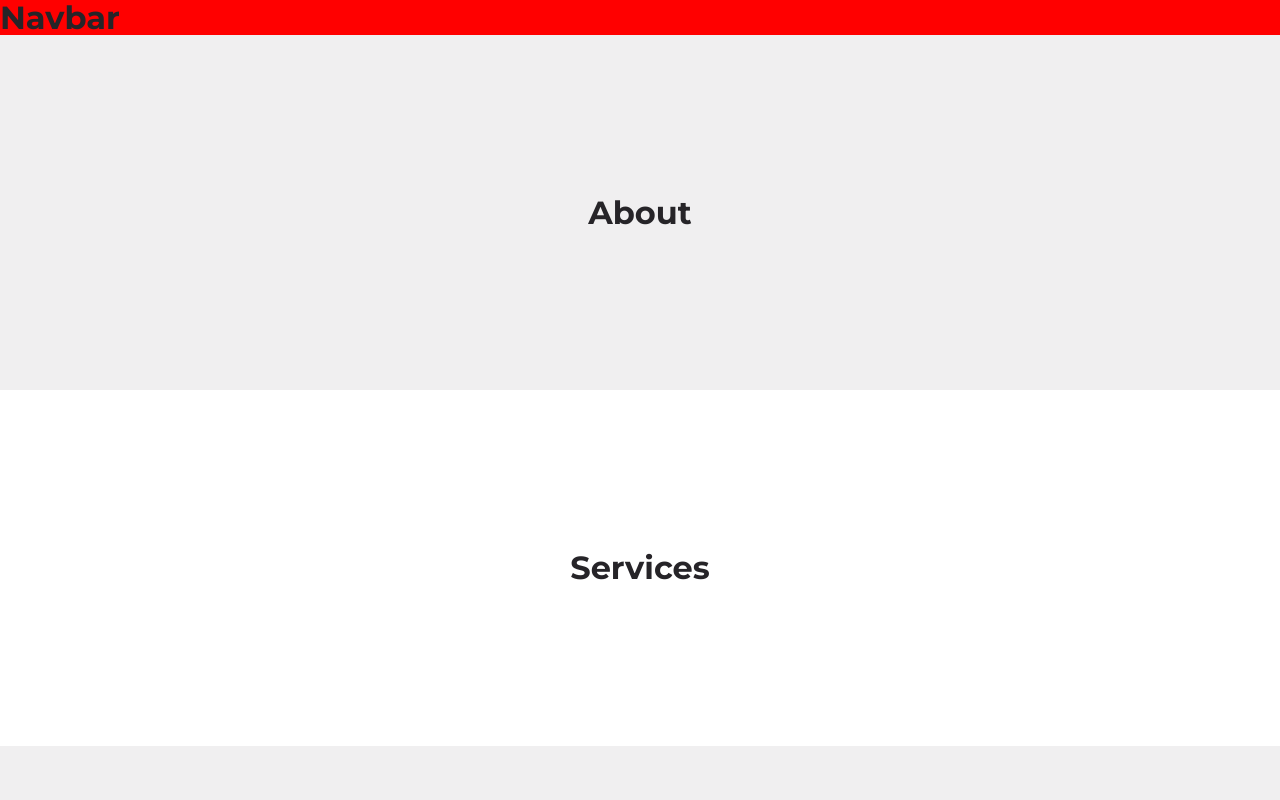
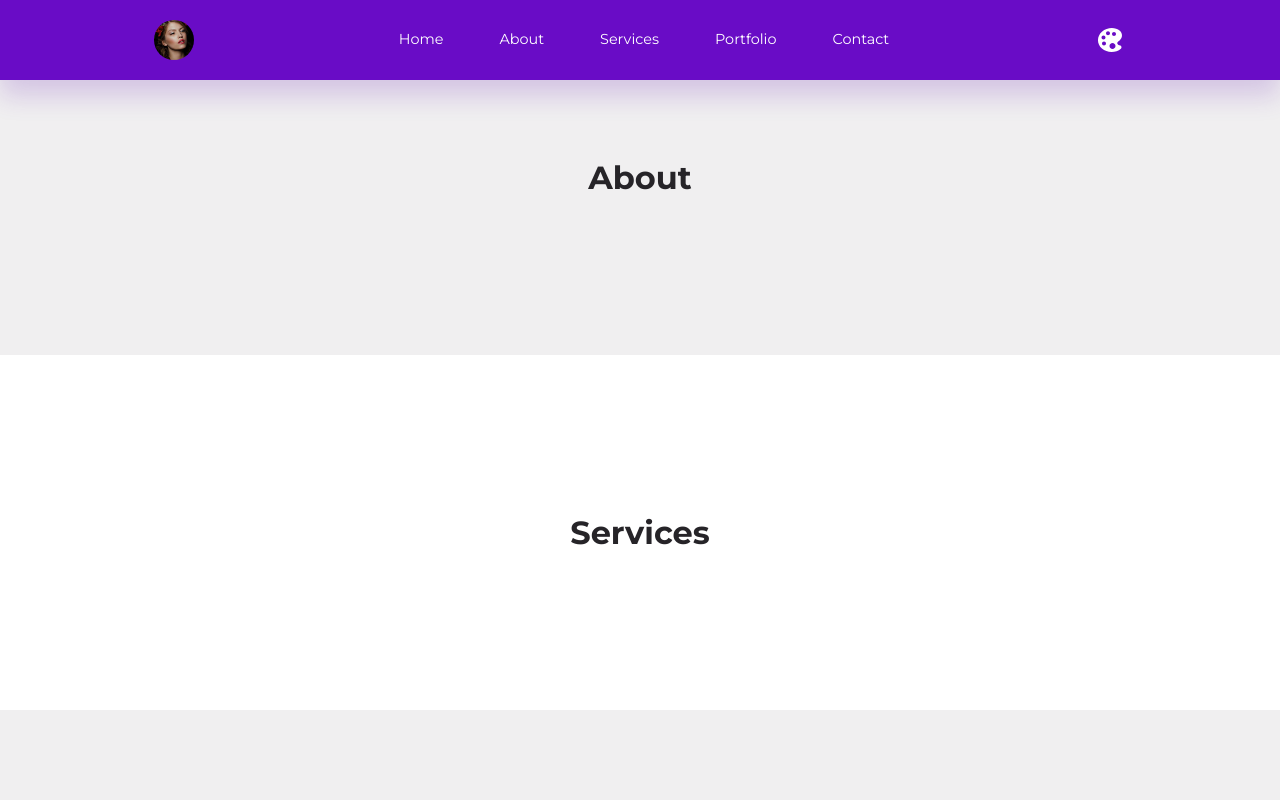
Before and after one commit to daniel-vnd/responsive-react-portfolio-website-with-theme-customisation, a React (Create React App) app: page / in a window 1280 px wide. Shown: the top 800 px of the page. Built offline with nearby package versions, Linux system fonts and the light colour scheme.

Commit message:
Added navbar section

```diff
--- a/package.json
+++ b/package.json
@@ -9,6 +9,7 @@
     "@testing-library/user-event": "^13.5.0",
     "react": "^19.0.0",
     "react-dom": "^19.0.0",
+    "react-icons": "^5.5.0",
     "react-scripts": "5.0.1",
     "web-vitals": "^2.1.4"
   },
--- a/src/sections/navbar/Navbar.jsx
+++ b/src/sections/navbar/Navbar.jsx
@@ -1,9 +1,22 @@
+import Logo from '../../assets/logo.jpg'
+import data from './data'
+import {IoIosColorPalette} from 'react-icons/io'
 import './navbar.css'
 
 const Navbar = () => {
   return (
     <nav>
-        <h2>Navbar</h2>
+        <div className="container nav__container">
+          <a href="index.html" className='nav__logo'>
+            <img src={Logo} alt="Logo" />
+          </a>
+          <ul className='nav__menu'>
+          {
+            data.map(item => <li key={item.id }><a href={item.link}>{item.title}</a></li>)
+          }
+          </ul>
+          <button id='theme__icon'><IoIosColorPalette/></button>
+        </div>
     </nav>
   )
 }
--- /dev/null
+++ b/src/sections/navbar/data.js
@@ -0,0 +1,9 @@
+const data = [
+    {id:1, link: '#',          title:'Home'},
+    {id:2, link: '#about',     title:'About'},
+    {id:3, link: '#services',  title:'Services'},
+    {id:4, link: '#portfolio', title:'Portfolio'},
+    {id:5, link: '#contact',   title:'Contact'},
+]
+
+export default data;
--- a/src/sections/navbar/navbar.css
+++ b/src/sections/navbar/navbar.css
@@ -0,0 +1,48 @@
+nav {
+    width: 100vw;
+    height: 5rem;
+    display: grid;
+    place-items: center;
+    background: var(--color-primary);
+    position: fixed;
+    top: 0;
+    left: 0;
+    z-index: 9;
+    box-shadow: 0 1rem 1.5rem hsla(var(--primary-hue), 68%, 42%, 20%);
+    transition: var(--transition);
+}
+
+.nav__container {
+    display: flex;
+    justify-content: space-between;
+    align-items: center;
+}
+
+.nav__logo {
+    width: 2.5rem;
+    border-radius: 50%;
+    overflow: hidden;
+}
+
+.nav__menu {
+    display: flex;
+    gap: 3.5rem;
+}
+
+.nav__menu a {
+    color: white;
+}
+
+#theme__icon {
+    background: transparent;
+    color: white;
+    font-size: 2rem;
+    cursor: pointer;
+}
+
+/* HIDE NAV MENU ON TABLETS AND PHONES */
+@media screen and (max-width: 1024px) {
+    .nav__menu {
+        display: none;
+    }
+}
```
Also changed, not shown: 1 other file (tests, documents, lock files or other folders).
